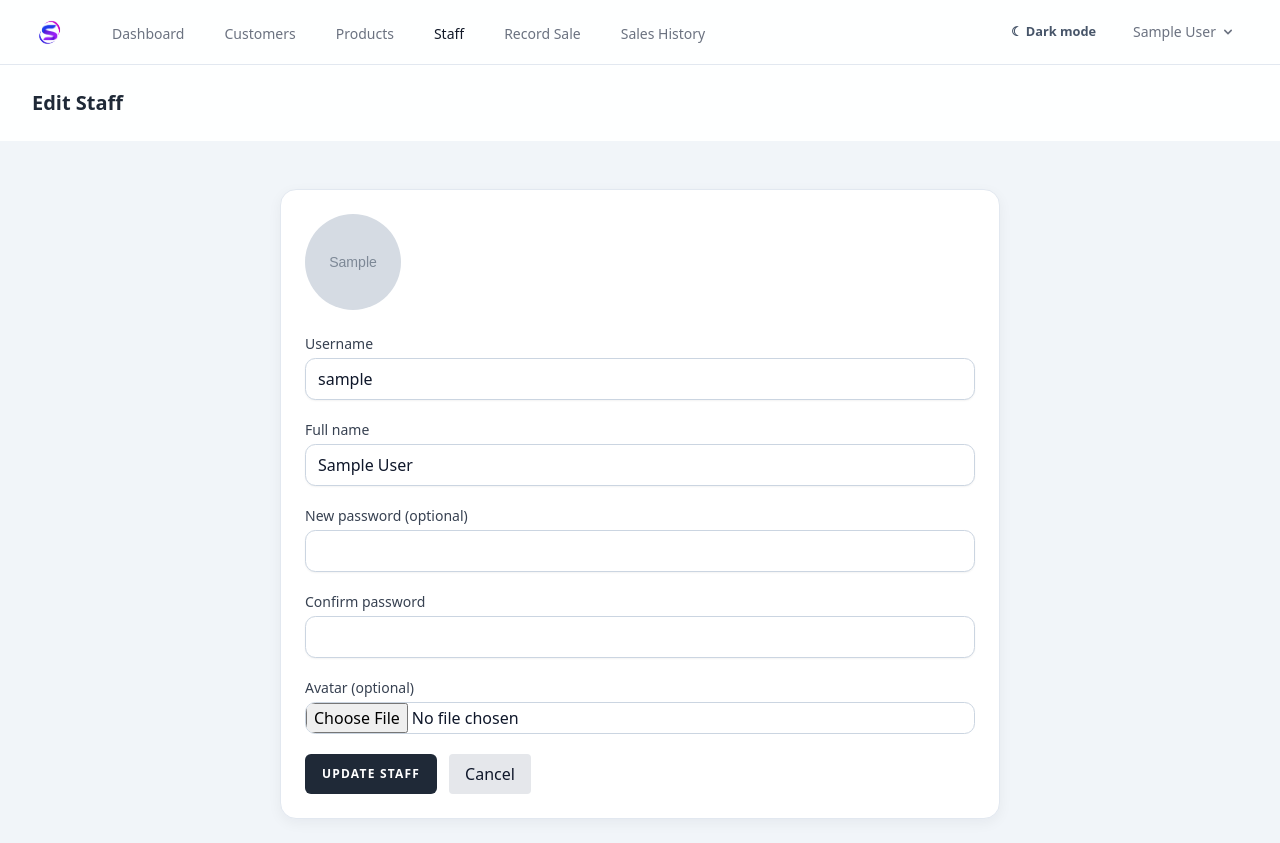
After one commit to cenondale/SmoothOperators, a Laravel app: page /staff/1/edit in a window 1280 px wide. The commit adds this page. Run offline with Laravel 12, Linux system fonts and the light colour scheme; a user stored in the database is signed in; tables that the repository leaves empty hold one stand-in row (values such as "Sample post"); grey boxes marked "Sample" are stand-in pictures; style sheets or scripts are compiled from the project's sources; parts of the project's set-up code (start-up, migrations or seed data) failed here and were passed over.

Commit message:
Add staff management

```diff
--- /dev/null
+++ b/app/Http/Controllers/StaffController.php
@@ -0,0 +1,100 @@
+<?php
+
+namespace App\Http\Controllers;
+
+use App\Models\User;
+use Illuminate\Contracts\View\View;
+use Illuminate\Http\RedirectResponse;
+use Illuminate\Http\Request;
+use Illuminate\Support\Facades\Hash;
+use Illuminate\Support\Facades\Storage;
+use Illuminate\Validation\Rule;
+
+class StaffController extends Controller
+{
+    public function index(): View
+    {
+        return view('staff.index', [
+            'staff' => User::orderBy('full_name')->orderBy('username')->paginate(10),
+        ]);
+    }
+
+    public function create(): View
+    {
+        return view('staff.create', ['staffMember' => new User()]);
+    }
+
+    public function store(Request $request): RedirectResponse
+    {
+        $data = $request->validate($this->rules());
+        $data['password'] = Hash::make($data['password']);
+        $data['created_at'] = now();
+
+        if ($request->hasFile('avatar')) {
+            $data['avatar'] = $request->file('avatar')->store('avatars', 'public');
+        }
+
+        User::create($data);
+
+        return redirect()->route('staff.index')->with('success', 'Staff member added successfully.');
+    }
+
+    public function edit(User $staff): View
+    {
+        return view('staff.edit', ['staffMember' => $staff]);
+    }
+
+    public function update(Request $request, User $staff): RedirectResponse
+    {
+        $data = $request->validate($this->rules($staff));
+
+        if (blank($data['password'] ?? null)) {
+            unset($data['password']);
+        } else {
+            $data['password'] = Hash::make($data['password']);
+        }
+
+        if ($request->hasFile('avatar')) {
+            if ($staff->avatar) {
+                Storage::disk('public')->delete($staff->avatar);
+            }
+
+            $data['avatar'] = $request->file('avatar')->store('avatars', 'public');
+        }
+
+        $staff->update($data);
+
+        return redirect()->route('staff.index')->with('success', 'Staff member updated successfully.');
+    }
+
+    public function destroy(User $staff): RedirectResponse
+    {
+        if ($staff->sales()->exists()) {
+            return redirect()->route('staff.index')
+                ->with('error', 'This staff member has sales history and cannot be deleted.');
+        }
+
+        if ($staff->avatar) {
+            Storage::disk('public')->delete($staff->avatar);
+        }
+
+        $staff->delete();
+
+        return redirect()->route('staff.index')->with('success', 'Staff member deleted successfully.');
+    }
+
+    private function rules(?User $staff = null): array
+    {
+        return [
+            'username' => [
+                'required', 'string', 'max:50',
+                Rule::unique('users', 'username')->ignore($staff?->id),
+            ],
+            'full_name' => ['required', 'string', 'max:100'],
+            'password' => $staff
+                ? ['nullable', 'string', 'min:8', 'confirmed']
+                : ['required', 'string', 'min:8', 'confirmed'],
+            'avatar' => ['nullable', 'image', 'mimes:jpg,jpeg,png,webp', 'max:2048'],
+        ];
+    }
+}
--- a/app/Models/User.php
+++ b/app/Models/User.php
@@ -7,6 +7,7 @@ use Database\Factories\UserFactory;
 use Illuminate\Database\Eloquent\Factories\HasFactory;
 use Illuminate\Foundation\Auth\User as Authenticatable;
 use Illuminate\Notifications\Notifiable;
+use Illuminate\Database\Eloquent\Relations\HasMany;
 
 class User extends Authenticatable
 {
@@ -31,6 +32,11 @@ class User extends Authenticatable
      */
     public const UPDATED_AT = null;
 
+    public function sales(): HasMany
+    {
+        return $this->hasMany(Sale::class, 'sold_by');
+    }
+
     /**
      * The attributes that should be hidden for serialization.
      *
--- a/resources/views/layouts/navigation.blade.php
+++ b/resources/views/layouts/navigation.blade.php
@@ -4,6 +4,7 @@
             <x-nav-link :href="route('dashboard')" :active="request()->routeIs('dashboard')">{{ __('Dashboard') }}</x-nav-link>
             @if (Route::has('customers.index'))<x-nav-link :href="route('customers.index')" :active="request()->routeIs('customers.*')">Customers</x-nav-link>@endif
             @if (Route::has('products.index'))<x-nav-link :href="route('products.index')" :active="request()->routeIs('products.*')">Products</x-nav-link>@endif
+            @if (Route::has('staff.index'))<x-nav-link :href="route('staff.index')" :active="request()->routeIs('staff.*')">Staff</x-nav-link>@endif
             <x-nav-link :href="route('sales.create')" :active="request()->routeIs('sales.create')">Record Sale</x-nav-link>
             <x-nav-link :href="route('sales.index')" :active="request()->routeIs('sales.index')">Sales History</x-nav-link>
         </div></div>
--- /dev/null
+++ b/resources/views/staff/edit.blade.php
@@ -0,0 +1,13 @@
+<x-app-layout>
+    <x-slot name="header"><h2 class="text-xl font-semibold text-gray-800">Edit Staff</h2></x-slot>
+    <div class="mx-auto max-w-3xl p-6"><div class="rounded-lg bg-white p-6 shadow">
+        @if ($staffMember->avatar)
+            <img src="{{ Storage::disk('public')->url($staffMember->avatar) }}" alt="{{ $staffMember->full_name }}" class="mb-6 h-24 w-24 rounded-full object-cover">
+        @endif
+        <form method="POST" action="{{ route('staff.update', $staffMember) }}" enctype="multipart/form-data" class="space-y-5">
+            @csrf @method('PUT')
+            @include('staff.partials.form')
+            <div class="flex gap-3"><x-primary-button>Update staff</x-primary-button><a href="{{ route('staff.index') }}" class="rounded bg-gray-200 px-4 py-2">Cancel</a></div>
+        </form>
+    </div></div>
+</x-app-layout>
--- /dev/null
+++ b/resources/views/staff/partials/form.blade.php
@@ -0,0 +1,29 @@
+<div>
+    <x-input-label for="username" value="Username" />
+    <x-text-input id="username" name="username" type="text" class="mt-1 block w-full" :value="old('username', $staffMember->username)" required maxlength="50" />
+    <x-input-error :messages="$errors->get('username')" class="mt-2" />
+</div>
+
+<div>
+    <x-input-label for="full_name" value="Full name" />
+    <x-text-input id="full_name" name="full_name" type="text" class="mt-1 block w-full" :value="old('full_name', $staffMember->full_name)" required maxlength="100" />
+    <x-input-error :messages="$errors->get('full_name')" class="mt-2" />
+</div>
+
+<div>
+    <x-input-label for="password" :value="$staffMember->exists ? 'New password (optional)' : 'Password'" />
+    <x-text-input id="password" name="password" type="password" class="mt-1 block w-full" :required="! $staffMember->exists" minlength="8" />
+    <x-input-error :messages="$errors->get('password')" class="mt-2" />
+</div>
+
+<div>
+    <x-input-label for="password_confirmation" value="Confirm password" />
+    <x-text-input id="password_confirmation" name="password_confirmation" type="password" class="mt-1 block w-full" :required="! $staffMember->exists" minlength="8" />
+    <x-input-error :messages="$errors->get('password_confirmation')" class="mt-2" />
+</div>
+
+<div>
+    <x-input-label for="avatar" value="Avatar (optional)" />
+    <input id="avatar" name="avatar" type="file" accept="image/jpeg,image/png,image/webp" class="mt-1 block w-full" />
+    <x-input-error :messages="$errors->get('avatar')" class="mt-2" />
+</div>
--- a/routes/web.php
+++ b/routes/web.php
@@ -5,6 +5,7 @@ use Illuminate\Support\Facades\Route;
 use App\Http\Controllers\ProductController;
 use App\Http\Controllers\CustomerController;
 use App\Http\Controllers\SaleController;
+use App\Http\Controllers\StaffController;
 
 Route::get('/', function () {
     return view('welcome');
@@ -20,6 +21,7 @@ Route::middleware('auth')->group(function () {
     Route::delete('/profile', [ProfileController::class, 'destroy'])->name('profile.destroy');
     Route::resource('products', ProductController::class)->except(['show']);
     Route::resource('customers', CustomerController::class)->except(['show']);
+    Route::resource('staff', StaffController::class)->except(['show']);
     Route::get('/sales', [SaleController::class, 'index'])->name('sales.index');
     Route::get('/sales/create', [SaleController::class, 'create'])->name('sales.create');
     Route::post('/sales', [SaleController::class, 'store'])->name('sales.store');
```
Also changed, not shown: resources/views/staff/create.blade.php (added, +10 -0 lines), resources/views/staff/index.blade.php (added, +43 -0 lines), tests/Feature/StaffManagementTest.php (added, +96 -0 lines).
